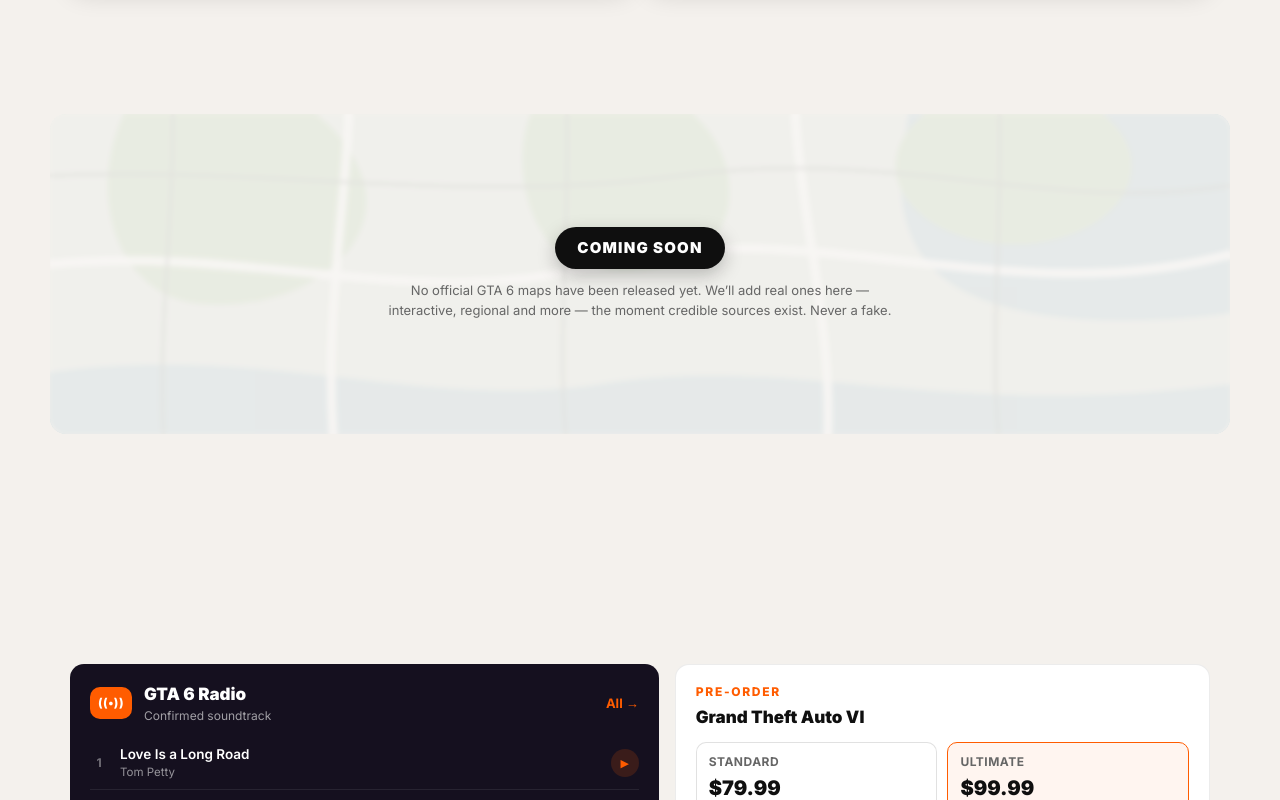
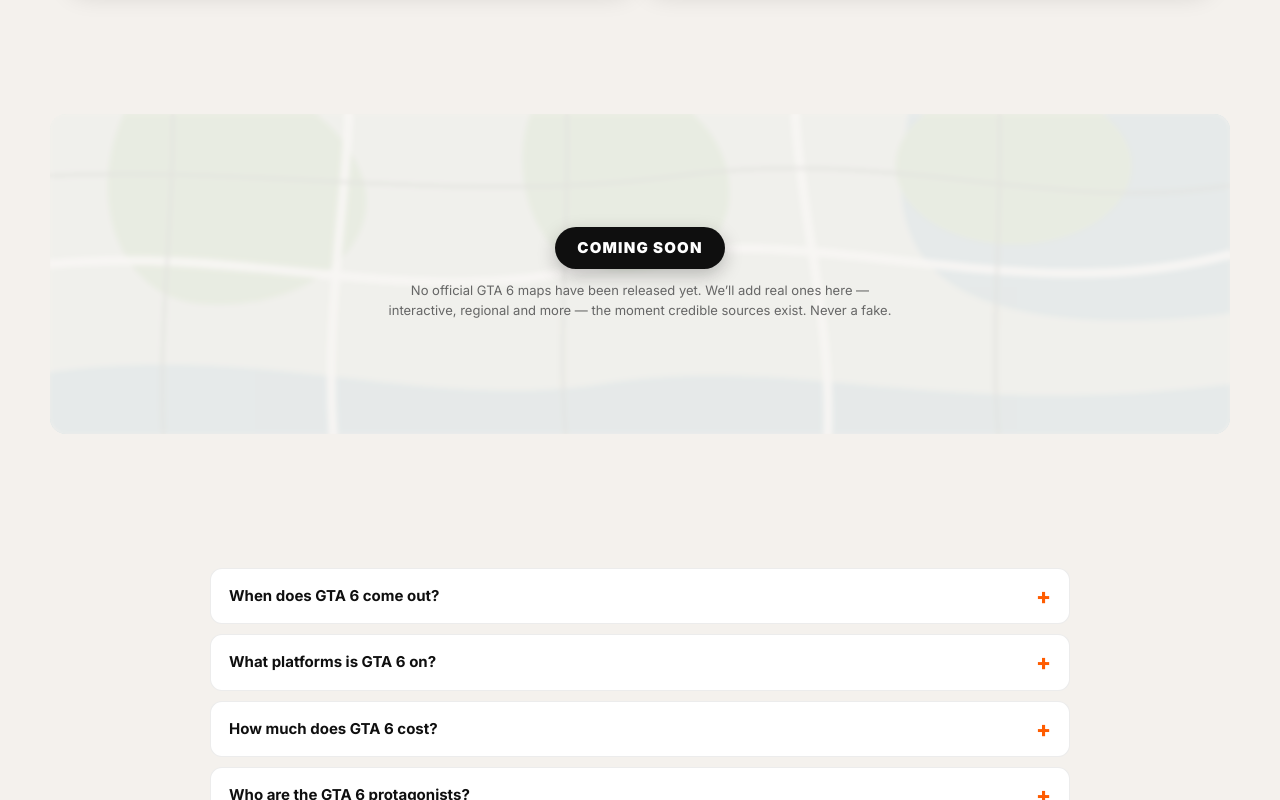
Before and after one commit to bukeeastrey/gta6intel, a Next.js app: page / in a window 1280 px wide. Shown: the part 2000-2800 px from the top of the page. Built offline with nearby package versions, Linux system fonts and the light colour scheme; no server answers; the database is empty.

Commit message:
Add homepage FAQ accordion with FAQPage JSON-LD

```diff
--- a/src/app/globals.css
+++ b/src/app/globals.css
@@ -1156,3 +1156,17 @@
 .dbx-rframe .dbx-text { transition: opacity .5s ease; }
 .dbx-rframe:not(.is-active) .dbx-text { opacity: 0; pointer-events: none; }
 @media (prefers-reduced-motion: reduce) { .dbx-reel-track { transition: none !important; } }
+
+/* ════════════════════════════════════════════════════════════
+   Homepage FAQ (native <details> accordion)
+   ════════════════════════════════════════════════════════════ */
+.faq-wrap { max-width: 900px; margin: 0 auto; padding: 0 20px; }
+.faq-list { display: flex; flex-direction: column; gap: 10px; }
+.faq-item { background: #fff; border: 1px solid rgba(15,15,15,.08); border-radius: 12px; overflow: hidden; transition: border-color .18s; }
+.faq-item[open] { border-color: rgba(255,92,0,.35); }
+.faq-q { list-style: none; cursor: pointer; display: flex; align-items: center; justify-content: space-between; gap: 12px; padding: 16px 18px; font-weight: 700; font-size: 15px; color: var(--ink); }
+.faq-q::-webkit-details-marker { display: none; }
+.faq-chev { flex: 0 0 auto; font-size: 22px; line-height: 1; font-weight: 800; color: var(--orange); transition: transform .2s ease; }
+.faq-item[open] .faq-chev { transform: rotate(45deg); }
+.faq-item[open] .faq-q { color: var(--orange); }
+.faq-a { padding: 0 18px 16px; font-size: 14px; line-height: 1.6; color: var(--ink-soft); }
--- a/src/app/page.tsx
+++ b/src/app/page.tsx
@@ -15,6 +15,7 @@
 import { HomeDatabaseShowcase } from '@/components/home/HomeDatabaseShowcase';
 import { MapsComingSoon } from '@/components/home/MapsComingSoon';
 import { HomeRadioPreorder } from '@/components/home/HomeRadioPreorder';
+import { HomeFaq } from '@/components/home/HomeFaq';
 import { SocialFollow, BandMarquee, FutureSection } from '@/components/home/HomeSections';
 import { AdSlot } from '@/components/ui/AdSlot';
 
@@ -112,6 +113,9 @@
         </>
       )}
 
+      {/* FAQ — high-intent, confirmed answers + FAQPage schema */}
+      <HomeFaq />
+
       {/* LATEST INTEL (trimmed — full feed behind View All) */}
       <div className="section-header">
         <h2 className="section-title rl">
--- /dev/null
+++ b/src/components/home/HomeFaq.tsx
@@ -0,0 +1,72 @@
+// Homepage FAQ — high-intent, confirmed-fact answers about GTA 6.
+// Native <details> accordion (no JS, content in the DOM for SEO) + FAQPage
+// JSON-LD so the questions are eligible for rich results in Google.
+// Keep answers CONFIRMED and honest — this is the accuracy brand.
+const FAQS: { q: string; a: string }[] = [
+  {
+    q: 'When does GTA 6 come out?',
+    a: 'Grand Theft Auto VI launches on November 19, 2026. Digital pre-loading begins a week earlier, on November 12, 2026.',
+  },
+  {
+    q: 'What platforms is GTA 6 on?',
+    a: 'GTA 6 launches on PlayStation 5 and Xbox Series X|S. Rockstar has not announced a PC version or a PC release date — historically, PC ports arrive later.',
+  },
+  {
+    q: 'How much does GTA 6 cost?',
+    a: 'The Standard Edition is $79.99 and the Ultimate Edition is $99.99. Digital pre-orders include the Vintage Vice City Pack, and digital pre-orders also get one month of GTA+.',
+  },
+  {
+    q: 'Who are the GTA 6 protagonists?',
+    a: 'GTA 6 has two playable protagonists, Jason Duval and Lucia Caminos — Lucia is the first female lead in a mainline GTA. You switch between them during the story.',
+  },
+  {
+    q: 'Where is GTA 6 set?',
+    a: 'GTA 6 is set in the fictional state of Leonida, a modern take on Florida, centered on Vice City (inspired by Miami). Confirmed regions include the Leonida Keys, Grassrivers, Port Gellhorn, Ambrosia and Mount Kalaga National Park.',
+  },
+  {
+    q: 'Is there an official GTA 6 map?',
+    a: 'No. Rockstar has not released an official map of Leonida yet — only the named regions and screenshots. Any full map circulating online is unofficial.',
+  },
+  {
+    q: 'Will GTA 6 have online multiplayer at launch?',
+    a: 'GTA 6 launches with its single-player campaign. Rockstar is expected to follow with an online mode, but it has not been dated.',
+  },
+  {
+    q: 'Has Trailer 3 been released?',
+    a: 'No. Only two official trailers have been released so far. Any "Trailer 3" date is a rumor until Rockstar confirms it.',
+  },
+];
+
+export function HomeFaq() {
+  const faqLd = {
+    '@context': 'https://schema.org',
+    '@type': 'FAQPage',
+    mainEntity: FAQS.map((f) => ({
+      '@type': 'Question',
+      name: f.q,
+      acceptedAnswer: { '@type': 'Answer', text: f.a },
+    })),
+  };
+
+  return (
+    <section className="faq-wrap" aria-labelledby="faq-title">
+      <script type="application/ld+json" dangerouslySetInnerHTML={{ __html: JSON.stringify(faqLd) }} />
+      <div className="section-header">
+        <h2 className="section-title rl" id="faq-title">
+          GTA 6 <span>FAQ</span>
+        </h2>
+      </div>
+      <div className="faq-list">
+        {FAQS.map((f, i) => (
+          <details className="faq-item" key={i}>
+            <summary className="faq-q">
+              <span>{f.q}</span>
+              <span className="faq-chev" aria-hidden="true">+</span>
+            </summary>
+            <div className="faq-a">{f.a}</div>
+          </details>
+        ))}
+      </div>
+    </section>
+  );
+}
```
